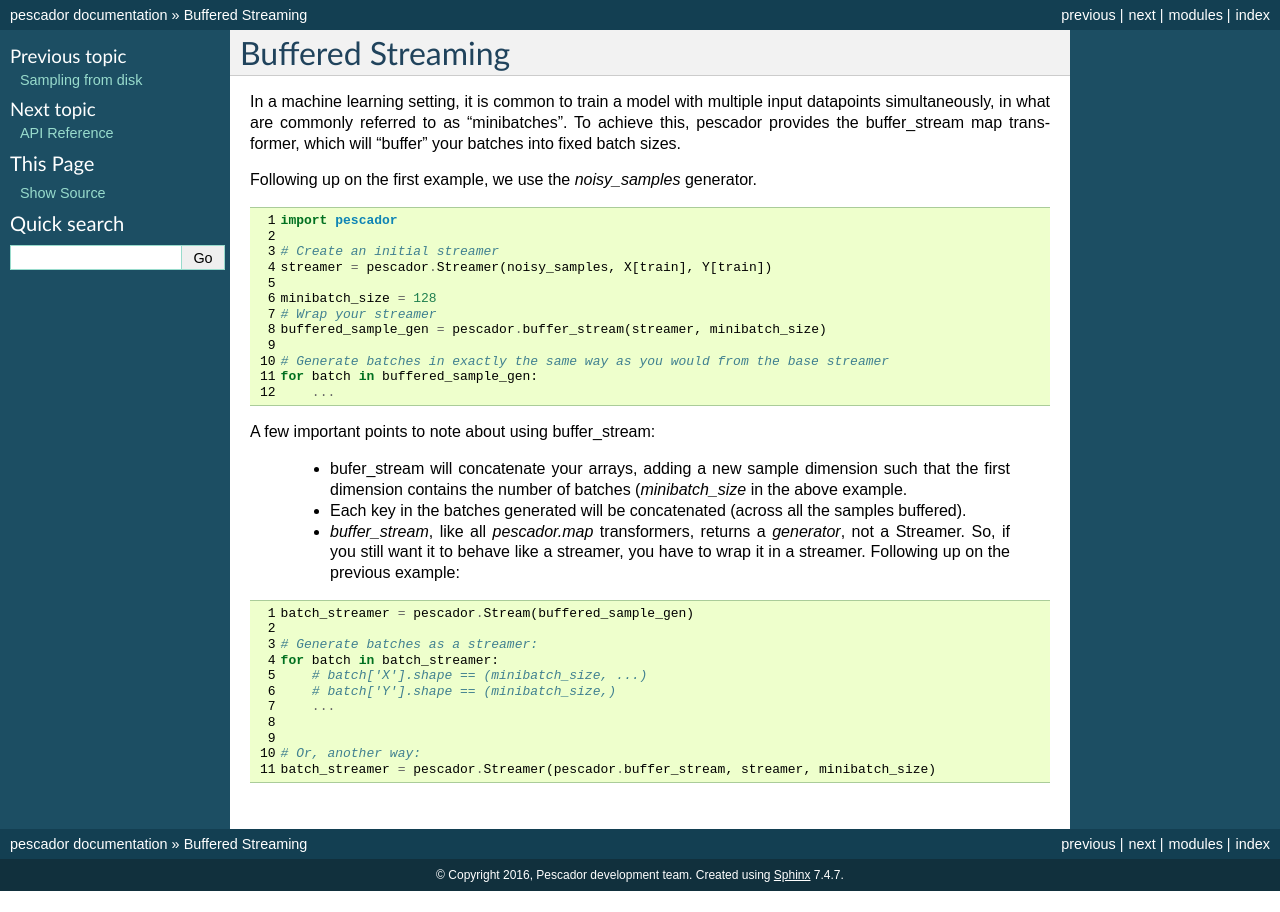
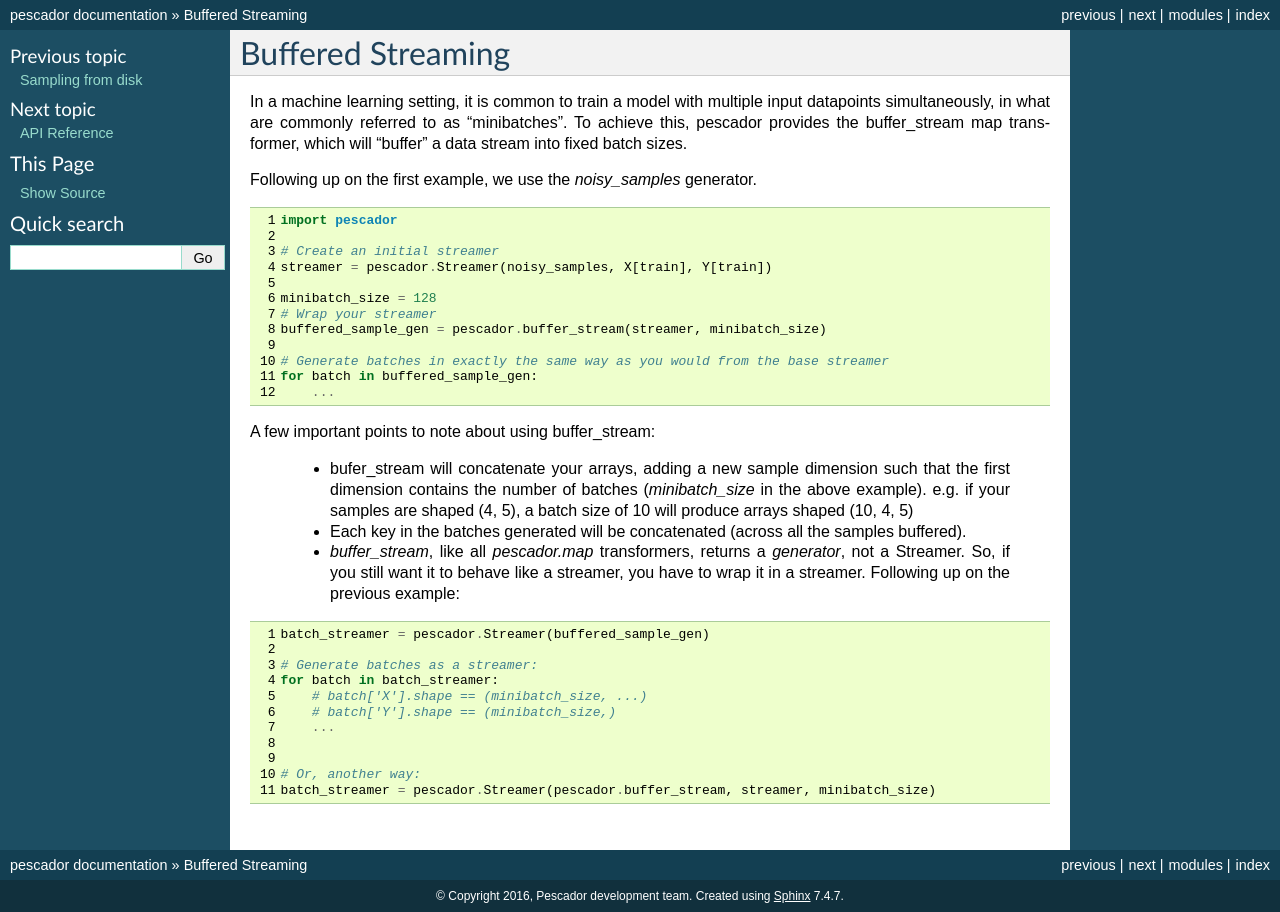
Before and after one commit to pescadores/pescador, a Sphinx documentation site: the page built from docs/bufferedstreaming.rst, in a window 1280 px wide. Built offline with Sphinx 7.4.7, drawn with Linux system fonts in a browser that asks for light colours; pages that are not in the unit, such as notebooks, are missing from menus.

Commit message:
pr requested changes

```diff
--- a/docs/bufferedstreaming.rst
+++ b/docs/bufferedstreaming.rst
@@ -3,7 +3,7 @@
 Buffered Streaming
 ==================
 
-In a machine learning setting, it is common to train a model with multiple input datapoints simultaneously, in what are commonly referred to as "minibatches". To achieve this, pescador provides the :ref:`buffer_stream` map transformer, which will "buffer" your batches into fixed batch sizes.
+In a machine learning setting, it is common to train a model with multiple input datapoints simultaneously, in what are commonly referred to as "minibatches". To achieve this, pescador provides the :ref:`buffer_stream` map transformer, which will "buffer" a data stream into fixed batch sizes.
 
 Following up on the first example, we use the `noisy_samples` generator.
 
@@ -27,7 +27,7 @@ Following up on the first example, we use the `noisy_samples` generator.
 
 A few important points to note about using :ref:`buffer_stream`:
 
-    - :ref:`bufer_stream` will concatenate your arrays, adding a new sample dimension such that the first dimension contains the number of batches (`minibatch_size` in the above example.
+    - :ref:`bufer_stream` will concatenate your arrays, adding a new sample dimension such that the first dimension contains the number of batches (`minibatch_size` in the above example). e.g. if your samples are shaped (4, 5), a batch size of 10 will produce arrays shaped (10, 4, 5)
 
     - Each key in the batches generated will be concatenated (across all the samples buffered).
 
@@ -36,7 +36,7 @@ A few important points to note about using :ref:`buffer_stream`:
 .. code-block:: python
     :linenos:
 
-    batch_streamer = pescador.Stream(buffered_sample_gen)
+    batch_streamer = pescador.Streamer(buffered_sample_gen)
 
     # Generate batches as a streamer:
     for batch in batch_streamer:
```
